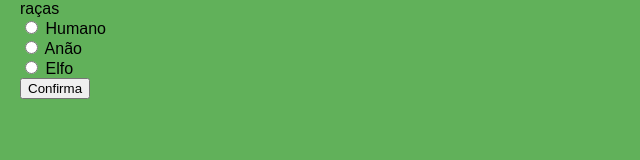
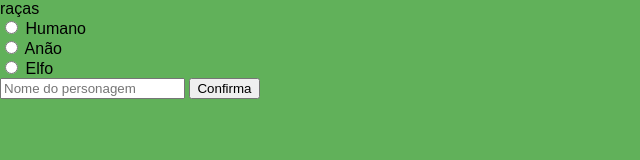
Before and after one commit to jdejaozin/Estudos, a plain HTML site: page selecao.html in a window 1280 px wide. Shown: the whole page, without its empty margins (0-640 px from the left). Drawn offline with Linux system fonts and the light colour scheme.

Commit message:
Update selecao.html
Atualização 0.2

```diff
--- a/selecao.html
+++ b/selecao.html
@@ -3,23 +3,27 @@
 <head>
     <meta charset="UTF-8">
     <meta name="viewport" content="width=device-width, initial-scale=1.0">
-    <title>Document</title>
+    <title>Opções de escolha</title>
     <link rel="stylesheet" href="CSS/selecao.css">
 </head>
 <body>
-    <div class='tela'>
-        <form class='ue'>
+    <div class='screen'>
+        <div class='opt'>
             raças<br/>
-            <input class='humano' type="radio" value='humano' name='raca' aria-checked="false" onclick="verificarHumano()">
-            <label for=".humano">Humano</label><br/>
-            <input class='anao' type='radio' value='anao' name='raca' aria-checked="false" onclick="verificarAnao()">
-            <label for=".anao">Anão</label><br/>
-            <input class='elfo' type='radio' value='elfo' name='raca' aria-checked="false" onclick="verificarElfo()">
-            <label for=".elfo">Elfo</label><br/>
+            <input id='human' type="radio" name='race'>
+            <label for="#human">Humano</label><br/>
+            <input id='dwarf' type='radio' name='race'>
+            <label for="#dwarf">Anão</label><br/>
+            <input id='elf' type='radio' name='race'>
+            <label for="#elf">Elfo</label><br/>
+            <input id='personName' type='text' placeholder="Nome do personagem">
             <button type='submit'>Confirma</button>
-        </form>
-        <div class='imagem'>
+        </div>
+        <div id='image' class='image'>
             <img src="" alt=''>
+        </div>
+        <div class='personClass'>
+
         </div>
     </div>
 </body>
```
